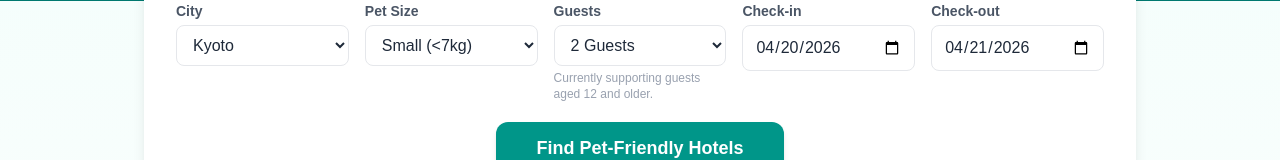
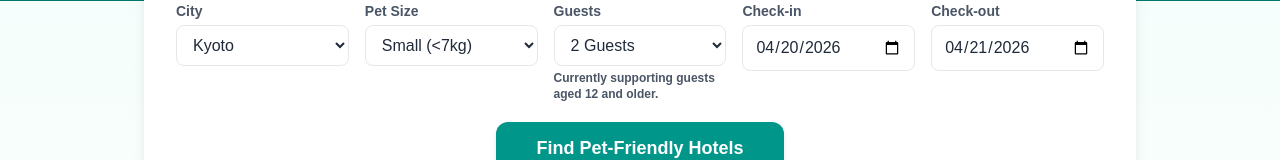
Before and after one commit to AMATSUGI-120/bespokestayjapan-mvp, a Next.js app: page / in a window 1280 px wide. Shown: the part 323-483 px from the top of the page. Built offline with nearby package versions, Linux system fonts and the light colour scheme.

Commit message:
Force red text for UI verification

```diff
--- a/components/HotelCard.tsx
+++ b/components/HotelCard.tsx
@@ -46,8 +46,8 @@ export default function HotelCard({ hotel, onBookNow, guests }: HotelCardProps)
           <span className="text-gray-500 text-sm pb-1">/ night</span>
           <span className="text-xs text-gray-400 pb-1 ml-1">(incl. {Math.round(hotel.margin * 100)}% service fee)</span>
         </div>
-        <span className="text-xs text-gray-500">
-          Total for {guests} {guests === 1 ? 'guest' : 'guests'}
+        <span className="text-sm font-bold text-red-500">
+          Total for {guests ? `${guests} ${guests === 1 ? 'guest' : 'guests'}` : 'guests'}
         </span>
       </div>
 
--- a/components/SearchForm.tsx
+++ b/components/SearchForm.tsx
@@ -76,7 +76,7 @@ export default function SearchForm({ onSearch, isLoading }: SearchFormProps) {
               </option>
             ))}
           </select>
-          <p className="text-xs text-gray-400">Currently supporting guests aged 12 and older.</p>
+          <p className="text-xs font-bold text-gray-600">Currently supporting guests aged 12 and older.</p>
         </div>
 
         {/* Check-in */}
```
